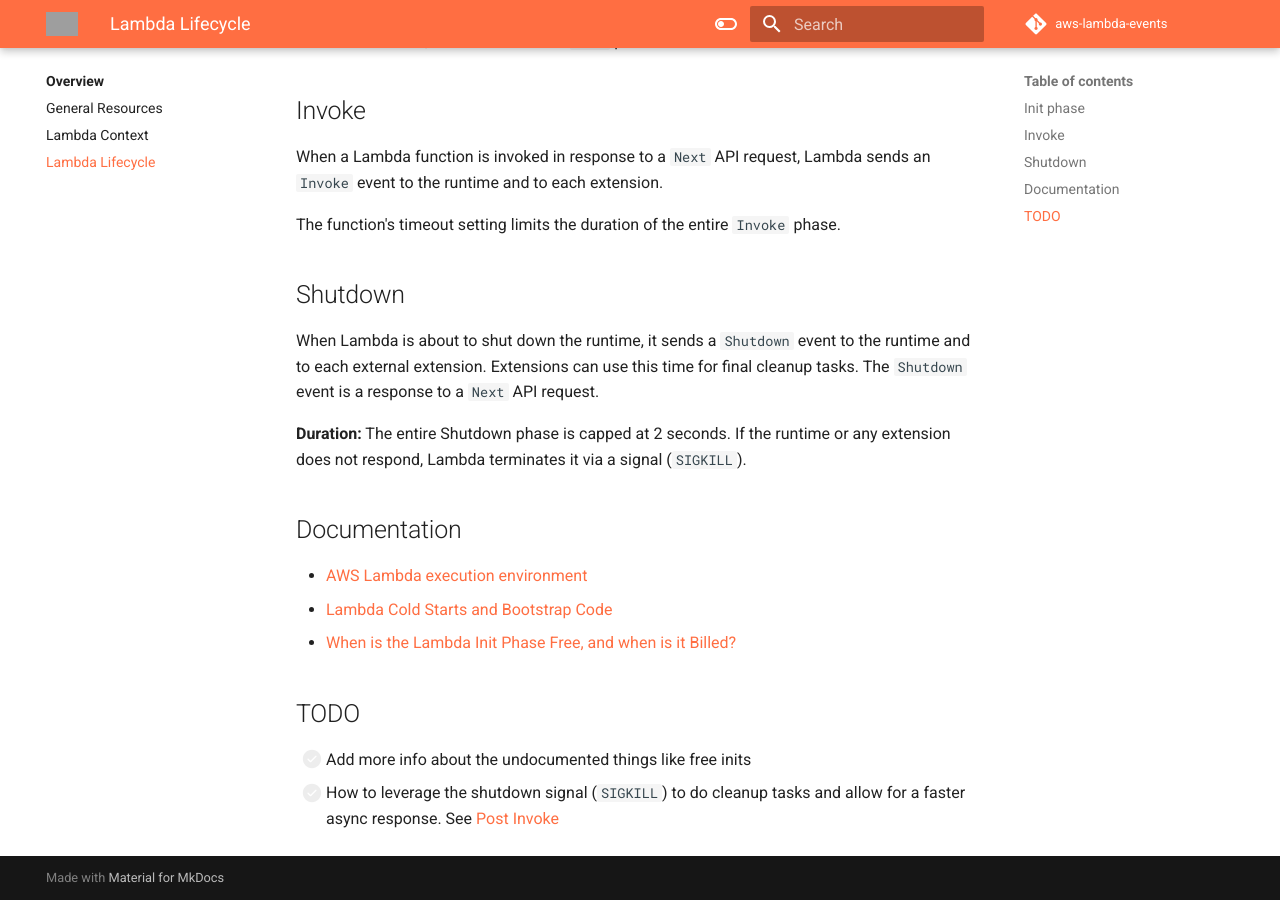
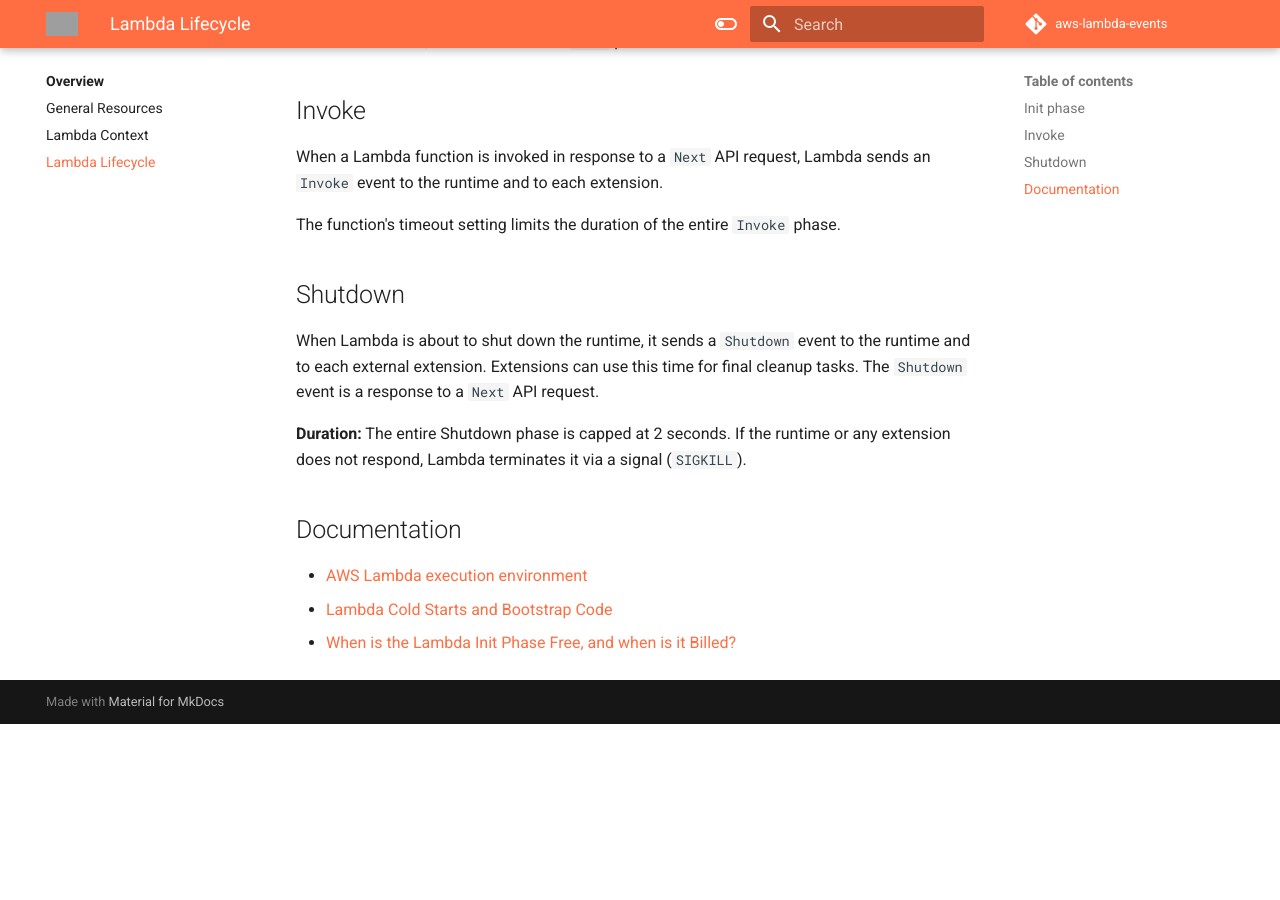
Before and after one commit to michaelbrewer/aws-lambda-events, an MkDocs documentation site: the page built from docs/lambda-lifecycle.md, in a window 1280 px wide and 900 px high, scrolled down 629 px. Built offline with MkDocs 1.6.1 and Material for MkDocs 9.7.7, drawn with Linux system fonts in a browser that asks for light colours; comment, search, counter and statistics services are not loaded; after the commit the page ends 1353 px from its top, so only the background shows below that; grey boxes are pictures that could not be loaded.

Commit message:
chore: remove todo

```diff
--- a/docs/lambda-lifecycle.md
+++ b/docs/lambda-lifecycle.md
@@ -30,8 +30,3 @@ When Lambda is about to shut down the runtime, it sends a `Shutdown` event to th
 - [AWS Lambda execution environment](https://docs.aws.amazon.com/lambda/latest/dg/runtimes-context.html){target="_blank"}
 - [Lambda Cold Starts and Bootstrap Code](https://bitesizedserverless.com/bite/lambda-cold-start-bootstrap/){target="_blank"}
 - [When is the Lambda Init Phase Free, and when is it Billed?](https://bitesizedserverless.com/bite/when-is-the-lambda-init-phase-free-and-when-is-it-billed/){target="_blank"}
-
-## TODO
-
-- [ ] Add more info about the undocumented things like free inits
-- [ ] How to leverage the shutdown signal (`SIGKILL`) to do cleanup tasks and allow for a faster async response. See [Post Invoke](https://github.com/aidansteele/postinvoke){target="_blank"}
```
